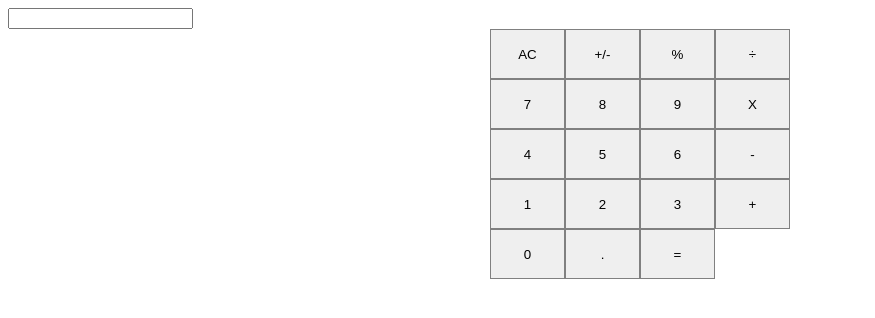
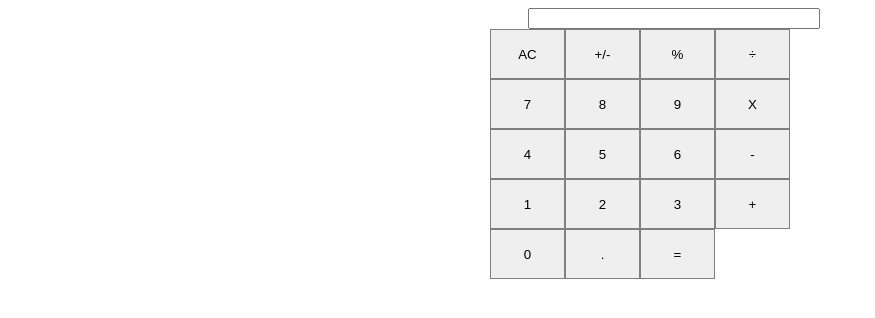
Before and after one commit to Emmyn5600/React-calculator, a React (Create React App) app: page / in a window 1280 px wide. Shown: the top 318 px of the page, without its empty margins (0-875 px from the left). Built offline with nearby package versions, Linux system fonts and the light colour scheme.

Commit message:
Modify the calculator.js file

```diff
--- a/src/App.css
+++ b/src/App.css
@@ -19,3 +19,8 @@ button {
   border-radius: 0;
   border: 1px solid gray;
 }
+
+#result {
+  margin-left: 520px;
+  width: 22.5%;
+}
--- a/src/logic/calculator.js
+++ b/src/logic/calculator.js
@@ -1,16 +1,18 @@
 import operate from './operate';
 
-const calculate = (data, buttonName) => {
-  let { total, next, operation } = data;
-  if (buttonName === '=') {
-    total = operate(total, next, operation);
-  }
+const calculate = (buttonName, dataObj) => {
+  let { total, next, operation } = dataObj;
   if (buttonName === '+/-') {
     total *= -1;
     next *= -1;
   }
   if (buttonName === 'AC') {
     total = null;
+    next = null;
+    operation = null;
+  }
+  if (buttonName === '=') {
+    total = operate(total, next, operation);
     next = null;
     operation = null;
   }
@@ -28,7 +30,7 @@ const calculate = (data, buttonName) => {
       next = '0.';
     }
   }
-  if ([0, 1, 2, 3, 4, 5, 6, 7, 8, 9].includes(buttonName)) {
+  if ([...Array(10)].map((_, i) => `${i}`).includes(buttonName)) {
     if (operation === null) {
       if (total === null) {
         total = buttonName;
@@ -37,11 +39,17 @@ const calculate = (data, buttonName) => {
       } else {
         total += buttonName;
       }
+    } else if (next === null) {
+      next = buttonName;
     } else {
       next += buttonName;
     }
   }
-  if (['+', '-', '*', '+'].includes(buttonName)) {
+  if (buttonName === '%') {
+    total *= 0.01;
+    next *= 0.01;
+  }
+  if (['+', '-', 'X', '÷'].includes(buttonName)) {
     if (!total) {
       total = '0';
     }
@@ -54,10 +62,7 @@ const calculate = (data, buttonName) => {
       operation = buttonName;
     }
   }
-  if (buttonName === '%') {
-    total *= 0.01;
-    next *= 0.01;
-  }
+
   return { total, next, operation };
 };
 
```
